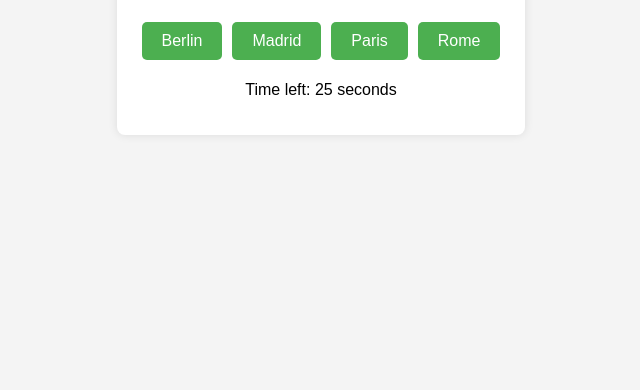
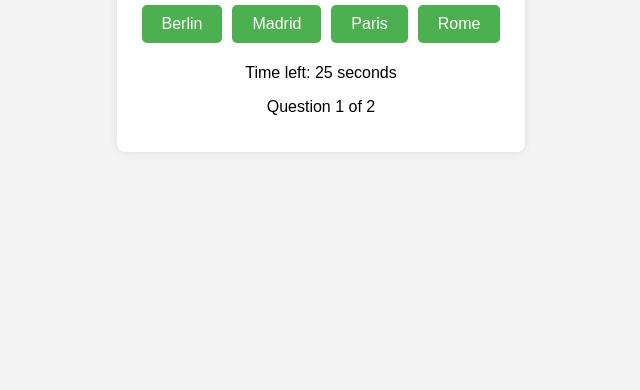
Before and after one commit to pragunsrv/Quiz, a plain HTML site: page index.html in a window 1280 px wide. Shown: the part 410-800 px from the top of the page, without its empty margins (319-959 px from the left). Drawn offline with Linux system fonts and the light colour scheme.

Commit message:
Version 3

```diff
--- a/index.html
+++ b/index.html
@@ -16,6 +16,7 @@
                 <!-- Buttons will be added dynamically -->
             </div>
             <p id="timer">Time left: <span id="timer-count">30</span> seconds</p>
+            <p id="progress">Question <span id="current-question">1</span> of <span id="total-questions">2</span></p>
         </div>
         <button id="next-button" class="btn" onclick="nextQuestion()">Next</button>
         <div id="score-container" class="hide">
--- a/script.js
+++ b/script.js
@@ -5,11 +5,15 @@ const timerCount = document.getElementById('timer-count');
 const scoreElement = document.getElementById('score');
 const scoreContainer = document.getElementById('score-container');
 const categoryElement = document.getElementById('category');
+const progressElement = document.getElementById('progress');
+const currentQuestionElement = document.getElementById('current-question');
+const totalQuestionsElement = document.getElementById('total-questions');
 
 const questions = [
     {
         category: 'Geography',
         question: 'What is the capital of France?',
+        type: 'multiple-choice',
         answers: [
             { text: 'Berlin', correct: false },
             { text: 'Madrid', correct: false },
@@ -19,12 +23,11 @@ const questions = [
     },
     {
         category: 'Literature',
-        question: 'Who wrote "To Kill a Mockingbird"?',
+        question: 'Is "To Kill a Mockingbird" written by Harper Lee?',
+        type: 'true-false',
         answers: [
-            { text: 'Harper Lee', correct: true },
-            { text: 'J.K. Rowling', correct: false },
-            { text: 'Ernest Hemingway', correct: false },
-            { text: 'Mark Twain', correct: false }
+            { text: 'True', correct: true },
+            { text: 'False', correct: false }
         ]
     }
 ];
@@ -38,8 +41,10 @@ function startGame() {
     currentQuestionIndex = 0;
     score = 0;
     scoreElement.innerText = score;
+    totalQuestionsElement.innerText = questions.length;
     nextButton.classList.add('hide');
     scoreContainer.classList.add('hide');
+    questionContainer.classList.remove('hide');
     showQuestion(questions[currentQuestionIndex]);
 }
 
@@ -55,6 +60,7 @@ function showQuestion(question) {
         answerButtons.appendChild(button);
     });
     startTimer();
+    currentQuestionElement.innerText = currentQuestionIndex + 1;
 }
 
 function selectAnswer(answer) {
@@ -76,8 +82,8 @@ function nextQuestion() {
         showQuestion(questions[currentQuestionIndex]);
         nextButton.classList.add('hide');
     } else {
+        questionContainer.classList.add('hide');
         scoreContainer.classList.remove('hide');
-        questionContainer.classList.add('hide');
         nextButton.classList.add('hide');
     }
 }
--- a/styles.css
+++ b/styles.css
@@ -41,3 +41,8 @@ body {
 .hide {
     display: none;
 }
+
+#error {
+    color: red;
+    font-weight: bold;
+}
```
